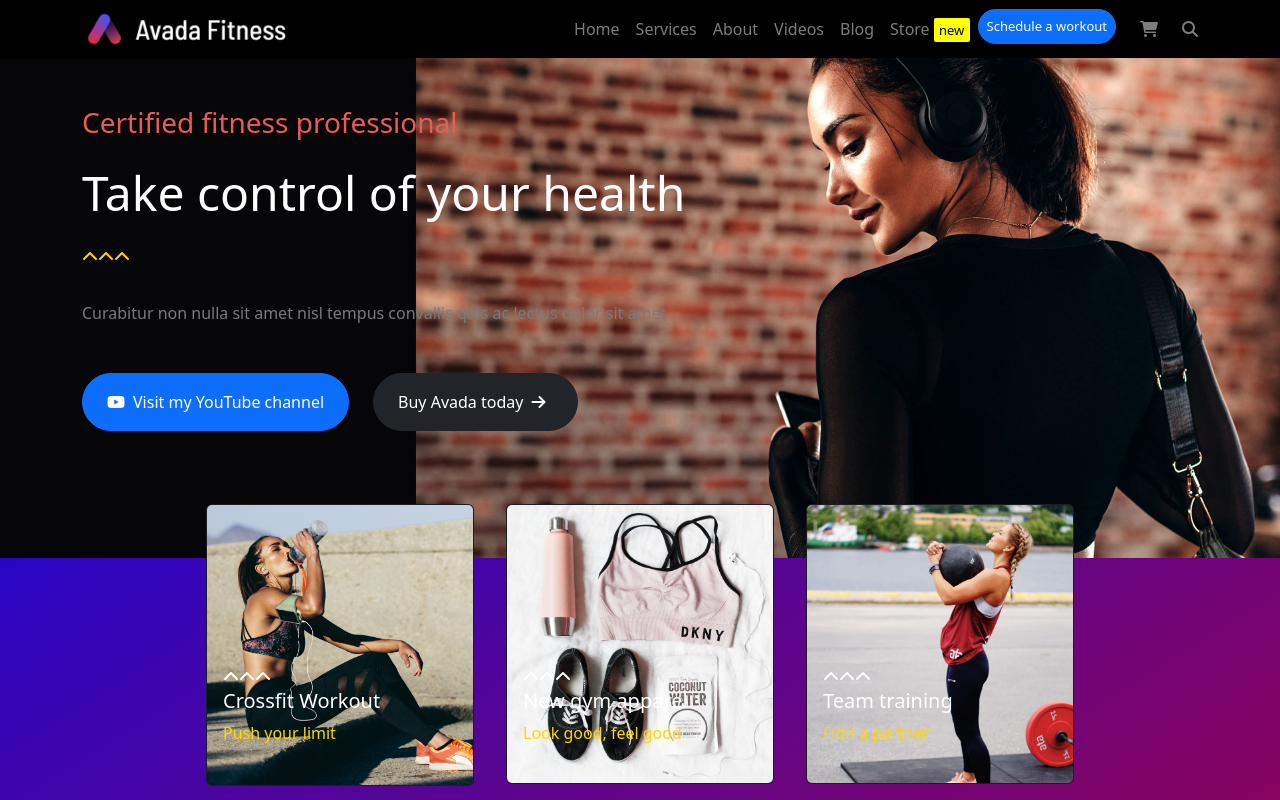
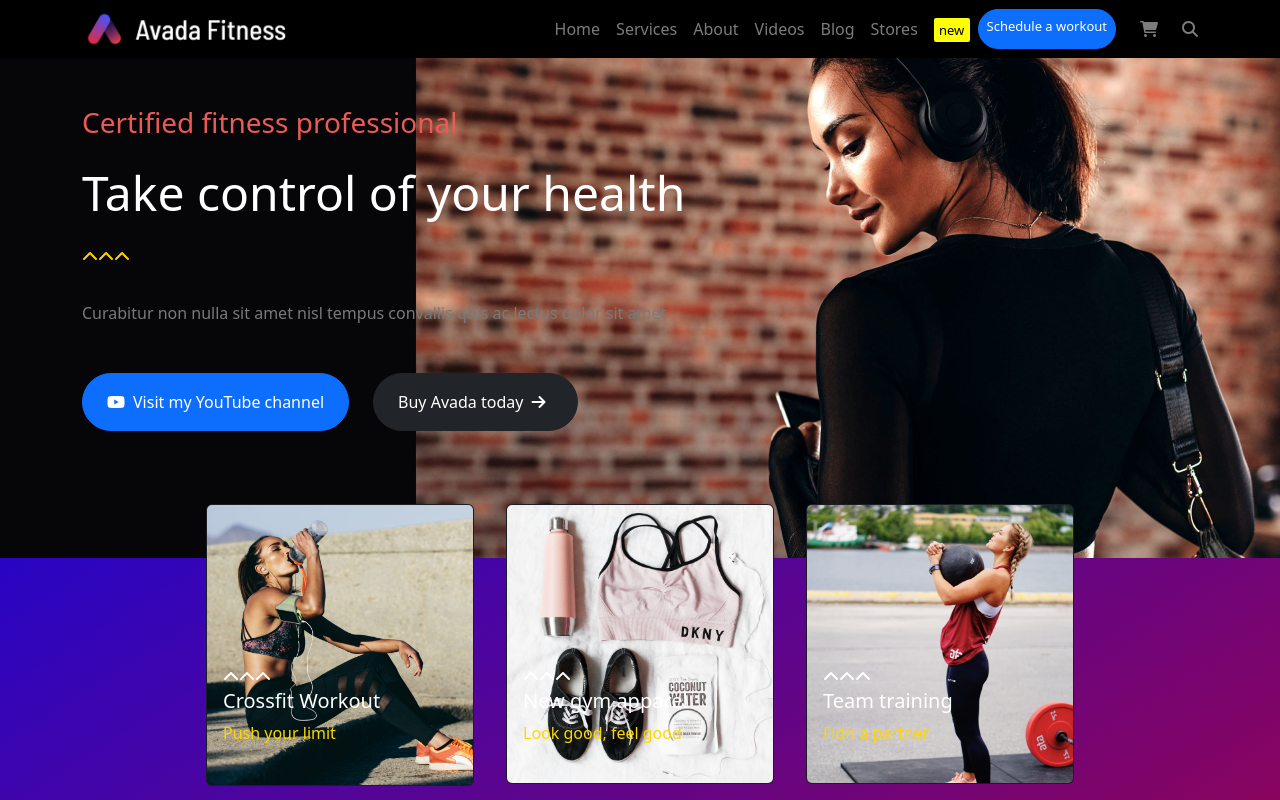
Before and after one commit to LucaBonifazio/proj-html-vuejs, a Vue app: page / in a window 1280 px wide. Shown: the top 800 px of the page. Built offline with nearby package versions, Linux system fonts and the light colour scheme.

Commit message:
Fix header

```diff
--- a/src/components/HeaderPage.vue
+++ b/src/components/HeaderPage.vue
@@ -25,49 +25,26 @@
           style=""
         >
           <ul class="navbar-nav ms-auto mb-2 mb-lg-0">
-            <li class="nav-item">
+            <li
+              v-for="i in arrLink"
+              :key="i"
+              class="nav-item"
+            >
               <a
                 class="nav-link"
                 aria-current="page"
                 href="#"
-              >Home</a>
+              >{{ i }}</a>
             </li>
-            <li class="nav-item">
             <a
               class="nav-link"
               href="#"
-              >Services</a>
-            </li>
-            <li class="nav-item">
-              <a
-                class="nav-link"
-                href="#"
-              >About</a>
-            </li>
-            <li class="nav-item">
-              <a
-                class="nav-link"
-                href="#"
-              >Videos</a>
-            </li>
-            <li class="nav-item">
-              <a
-                class="nav-link"
-                href="#"
-              >Blog</a>
-            </li>
-            <li class="nav-item">
-              <a
-                class="nav-link"
-                href="#"
-              >Store <span class="news_info">new</span></a>
-            </li>
-            <li class="nav-item">
+            ><span class="news_info">new</span>
+            </a>
             <a
               class="nav-link btn btn-primary btn_header"
               href="#"
             > Schedule a workout</a>
-            </li>
           </ul>
           <div class="icon">
             <i class="fa-solid fa-cart-shopping px-4" />
@@ -82,6 +59,11 @@
 <script>
 export default {
   name: 'HeaderPage',
+  data() {
+    return {
+      arrLink: ['Home', 'Services', 'About', 'Videos', 'Blog', 'Stores'],
+    };
+  },
 };
 </script>
 
@@ -113,6 +95,10 @@ i {
   padding: .2em .4em;
   font-size: small;
   color: black;
+  &:hover {
+    color: rgb(255, 255, 255);
+    background-color: goldenrod;
+  }
 }
 
 .logo_navbar:hover {
--- a/src/components/SectionPage3.vue
+++ b/src/components/SectionPage3.vue
@@ -1,5 +1,5 @@
 <template>
-  <div />
+  <section />
 </template>
 
 <script>
@@ -9,6 +9,6 @@ export default {
 };
 </script>
 
-<style>
+<style lang="scss" scoped>
 
 </style>
```
Lines whose indentation alone changed are shown as unchanged.
